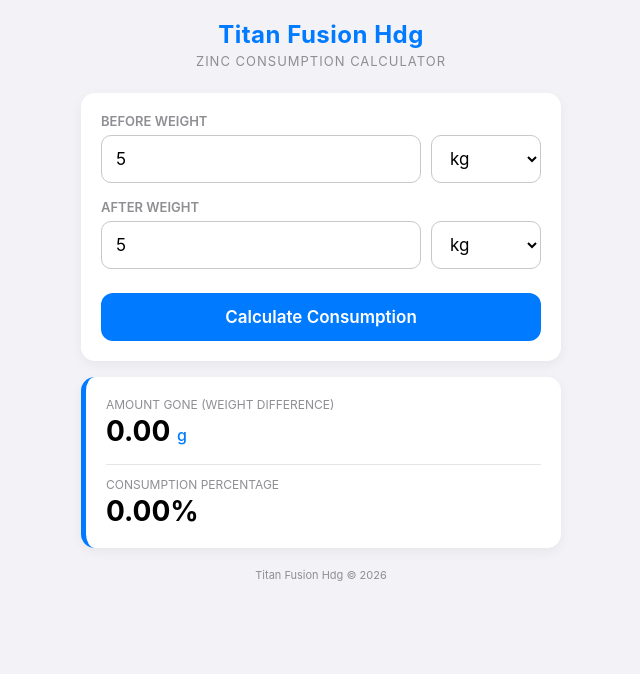
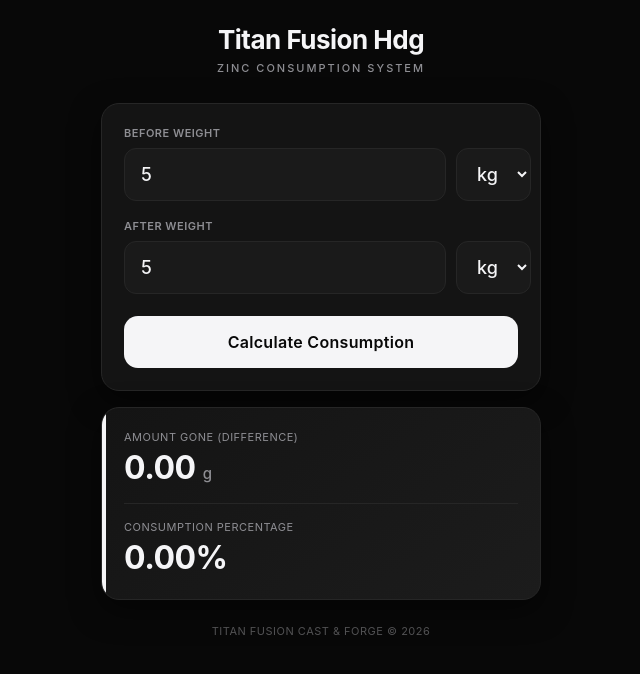
Before and after one commit to PriyankPambhar/titan-fusion-hdg, a plain HTML site: page index.html in a window 1280 px wide. Both pictures are taken after typing "5", "5" into the empty fields and a click on the button "Calculate Consumption". Shown: the whole page, without its empty margins (319-959 px from the left). Drawn offline with Linux system fonts and the light colour scheme.

Commit message:
Update index.html

```diff
--- a/index.html
+++ b/index.html
@@ -11,34 +11,26 @@
 
     <style>
         :root {
-            --primary: #007aff;
-            --dark: #1c1c1e;
-            --light-bg: #f2f2f7;
-            --card-bg: #ffffff;
-            --text-main: #000000;
+            --bg-color: #080808;
+            --card-bg: #141414;
+            --card-border: #262626;
+            --text-main: #f5f5f7;
             --text-muted: #8e8e93;
-            --accent: #ff9500;
-        }
-
-        @media (prefers-color-scheme: dark) {
-            :root {
-                --light-bg: #000000;
-                --card-bg: #1c1c1e;
-                --text-main: #ffffff;
-                --text-muted: #ebebf5;
-            }
+            --accent: #f0f0f0;
+            --accent-glow: rgba(240, 240, 240, 0.08);
+            --highlight: #d4d4d8;
         }
 
         * {
             box-sizing: border-box;
             margin: 0;
             padding: 0;
-            font-family: -apple-system, BlinkMacSystemFont, "Segoe UI", Roboto, Helvetica, Arial, sans-serif;
+            font-family: -apple-system, BlinkMacSystemFont, "SF Pro Display", "SF Pro Text", Roboto, Helvetica, Arial, sans-serif;
             -webkit-tap-highlight-color: transparent;
         }
 
         body {
-            background-color: var(--light-bg);
+            background-color: var(--bg-color);
             color: var(--text-main);
             padding: env(safe-area-inset-top) 16px env(safe-area-inset-bottom) 16px;
             display: flex;
@@ -49,54 +41,57 @@
 
         .container {
             width: 100%;
-            max-width: 480px;
-            padding-top: 20px;
+            max-width: 440px;
+            padding-top: 24px;
             padding-bottom: 40px;
         }
 
         header {
             text-align: center;
-            margin-bottom: 24px;
+            margin-bottom: 28px;
         }
 
         header h1 {
-            font-size: 24px;
+            font-size: 26px;
             font-weight: 700;
-            color: var(--primary);
-            letter-spacing: 0.5px;
+            color: var(--text-main);
+            letter-spacing: -0.5px;
         }
 
         header p {
-            font-size: 13px;
+            font-size: 11px;
             color: var(--text-muted);
-            margin-top: 4px;
+            margin-top: 6px;
             text-transform: uppercase;
-            letter-spacing: 1px;
+            letter-spacing: 2px;
+            font-weight: 500;
         }
 
         .card {
             background-color: var(--card-bg);
-            border-radius: 14px;
-            padding: 20px;
+            border: 1px solid var(--card-border);
+            border-radius: 18px;
+            padding: 22px;
             margin-bottom: 16px;
-            box-shadow: 0 4px 12px rgba(0, 0, 0, 0.05);
+            box-shadow: 0 10px 30px rgba(0, 0, 0, 0.5);
         }
 
         .input-group {
-            margin-bottom: 16px;
+            margin-bottom: 18px;
         }
 
-        .input-group:last-child {
-            margin-bottom: 0;
+        .input-group:last-of-type {
+            margin-bottom: 22px;
         }
 
         label {
             display: block;
-            font-size: 13px;
+            font-size: 11px;
             font-weight: 600;
             color: var(--text-muted);
-            margin-bottom: 6px;
+            margin-bottom: 8px;
             text-transform: uppercase;
+            letter-spacing: 0.5px;
         }
 
         .input-row {
@@ -106,50 +101,67 @@
 
         input[type="number"], select {
             flex: 1;
-            padding: 12px 14px;
-            font-size: 17px;
-            border: 1px solid #c7c7cc;
-            border-radius: 10px;
-            background: transparent;
+            padding: 14px 16px;
+            font-size: 18px;
+            font-weight: 500;
+            border: 1px solid var(--card-border);
+            border-radius: 12px;
+            background: #1a1a1a;
             color: var(--text-main);
             outline: none;
-            transition: border-color 0.2s;
+            transition: border-color 0.2s, background-color 0.2s;
         }
 
         input[type="number"]:focus, select:focus {
-            border-color: var(--primary);
+            border-color: var(--highlight);
+            background: #202020;
         }
 
         select {
-            max-width: 110px;
+            max-width: 100px;
+            cursor: pointer;
         }
 
         .btn {
             width: 100%;
-            background-color: var(--primary);
-            color: white;
+            background-color: var(--text-main);
+            color: var(--bg-color);
             border: none;
-            padding: 14px;
-            font-size: 17px;
+            padding: 16px;
+            font-size: 16px;
             font-weight: 600;
-            border-radius: 12px;
+            border-radius: 14px;
             cursor: pointer;
-            margin-top: 8px;
-            transition: opacity 0.2s;
+            letter-spacing: 0.3px;
+            transition: opacity 0.2s, transform 0.1s;
         }
 
         .btn:active {
-            opacity: 0.7;
+            opacity: 0.85;
+            transform: scale(0.99);
         }
 
         .results-card {
             display: none;
-            border-left: 5px solid var(--primary);
+            background: linear-gradient(145deg, #141414, #1c1c1c);
+            border: 1px solid var(--card-border);
+            position: relative;
+            overflow: hidden;
+        }
+
+        .results-card::before {
+            content: '';
+            position: absolute;
+            top: 0;
+            left: 0;
+            width: 4px;
+            height: 100%;
+            background-color: var(--text-main);
         }
 
         .results-card.active {
             display: block;
-            animation: fadeIn 0.3s ease-in-out;
+            animation: fadeIn 0.35s cubic-bezier(0.16, 1, 0.3, 1);
         }
 
         .result-item {
@@ -161,34 +173,37 @@
         }
 
         .result-label {
-            font-size: 12px;
+            font-size: 11px;
             color: var(--text-muted);
             text-transform: uppercase;
+            letter-spacing: 0.5px;
         }
 
         .result-value {
-            font-size: 28px;
+            font-size: 32px;
             font-weight: 700;
             color: var(--text-main);
-            margin-top: 2px;
+            margin-top: 4px;
+            letter-spacing: -0.5px;
         }
 
         .result-value span {
-            font-size: 16px;
+            font-size: 15px;
             font-weight: 500;
-            color: var(--primary);
+            color: var(--text-muted);
         }
 
         @keyframes fadeIn {
-            from { opacity: 0; transform: translateY(5px); }
+            from { opacity: 0; transform: translateY(8px); }
             to { opacity: 1; transform: translateY(0); }
         }
 
         .footer {
             text-align: center;
             font-size: 11px;
-            color: var(--text-muted);
-            margin-top: 20px;
+            color: #555557;
+            margin-top: 24px;
+            letter-spacing: 0.5px;
         }
     </style>
 </head>
@@ -197,7 +212,7 @@
     <div class="container">
         <header>
             <h1>Titan Fusion Hdg</h1>
-            <p>Zinc Consumption Calculator</p>
+            <p>Zinc Consumption System</p>
         </header>
 
         <div class="card">
@@ -212,7 +227,7 @@
                 </div>
             </div>
 
-            <div class="input-group" style="margin-top: 16px;">
+            <div class="input-group">
                 <label for="afterWeight">After Weight</label>
                 <div class="input-row">
                     <input type="number" id="afterWeight" placeholder="0.00" step="any" inputmode="decimal">
@@ -228,10 +243,10 @@
 
         <div class="card results-card" id="resultsCard">
             <div class="result-item">
-                <div class="result-label">Amount Gone (Weight Difference)</div>
+                <div class="result-label">Amount Gone (Difference)</div>
                 <div class="result-value" id="diffValue">0.00 <span>kg</span></div>
             </div>
-            <hr style="border:0; border-top:1px solid rgba(128,128,128,0.2); margin: 12px 0;">
+            <hr style="border:0; border-top:1px solid var(--card-border); margin: 16px 0;">
             <div class="result-item">
                 <div class="result-label">Consumption Percentage</div>
                 <div class="result-value" id="percentValue">0.00%</div>
@@ -239,7 +254,7 @@
         </div>
 
         <div class="footer">
-            Titan Fusion Hdg &copy; 2026
+            TITAN FUSION CAST & FORGE &copy; 2026
         </div>
     </div>
 
@@ -252,18 +267,16 @@
             let afterUnit = document.getElementById('afterUnit').value;
 
             if (isNaN(beforeVal) || isNaN(afterVal)) {
-                alert("Please enter valid weights for both fields.");
+                alert("Please enter valid numbers for both weights.");
                 return;
             }
 
-            // Convert everything tograms for accurate computation
             let beforeInGrams = beforeUnit === 'kg' ? beforeVal * 1000 : beforeVal;
             let afterInGrams = afterUnit === 'kg' ? afterVal * 1000 : afterVal;
 
             let diffInGrams = beforeInGrams - afterInGrams;
             let percentage = (beforeInGrams > 0) ? (Math.abs(diffInGrams) / beforeInGrams) * 100 : 0;
 
-            // Display formatting choice (if diff >= 1000g, show in kg, else show in g)
             let diffDisplayStr = "";
             if (Math.abs(diffInGrams) >= 1000) {
                 let diffInKg = diffInGrams / 1000;
@@ -272,11 +285,9 @@
                 diffDisplayStr = diffInGrams.toFixed(2) + " <span>g</span>";
             }
 
-            // Update UI elements
             document.getElementById('diffValue').innerHTML = diffDisplayStr;
             document.getElementById('percentValue').innerText = percentage.toFixed(2) + "%";
 
-            // Show result card
             document.getElementById('resultsCard').classList.add('active');
         }
     </script>
```
